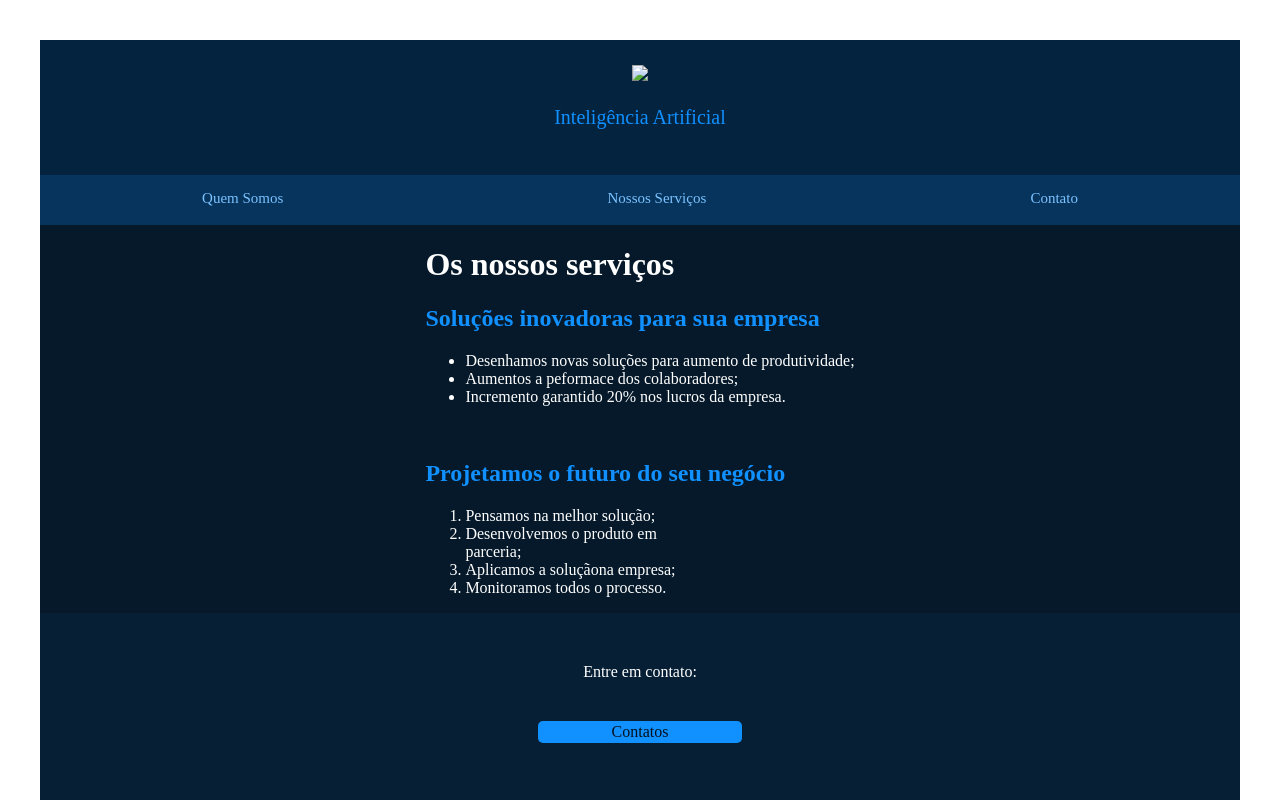
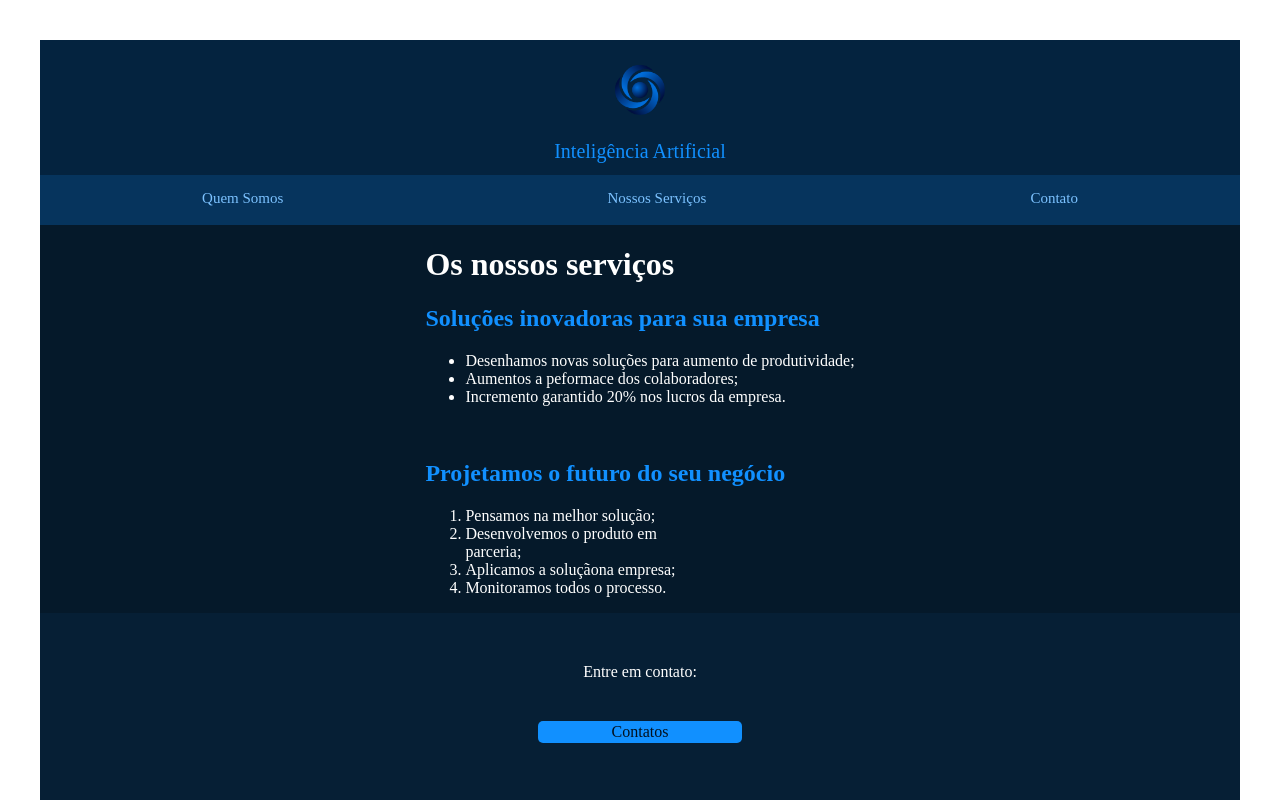
Before and after one commit to Vitor-DBelo/Atv18, a plain HTML site: page nosserviçõs.html in a window 1280 px wide. Shown: the top 800 px of the page. Drawn offline with Linux system fonts and the light colour scheme.

Commit message:
Update nosserviçõs.html

```diff
--- a/nosserviçõs.html
+++ b/nosserviçõs.html
@@ -9,7 +9,7 @@
 <body>
     <header>
             <div id="logo">
-                <img src="img/logo_empresa.png"id="Lo">
+                <img src="logo_empresa.png"id="Lo">
                     <p>
                          Inteligência Artificial
                     </p>
```
